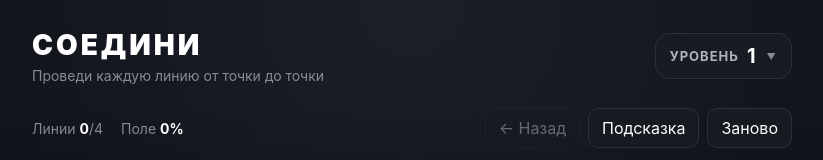
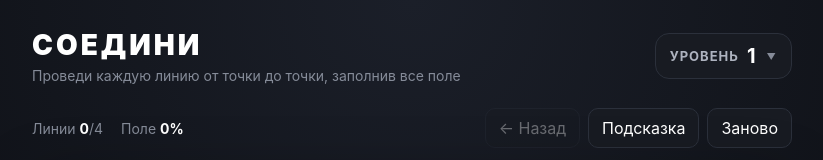
Before and after one commit to dancheei2-hue/Soedini, a React (Vite) app: page / in a window 1280 px wide. Shown: the top 160 px of the page, without its empty margins (228-1051 px from the left). Built offline with nearby package versions, Linux system fonts and the light colour scheme.

Commit message:
Update App.jsx

```diff
--- a/src/App.jsx
+++ b/src/App.jsx
@@ -538,7 +538,7 @@ function App() {
 
           <div className="subtitle">
             Проведи каждую линию от точки
-            до точки
+            до точки, заполнив все поле
           </div>
         </div>
 
```
